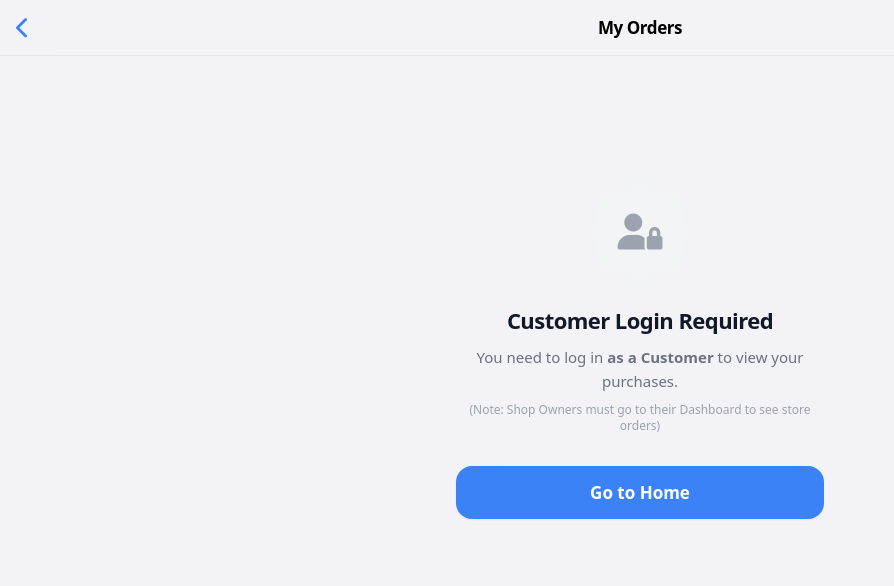
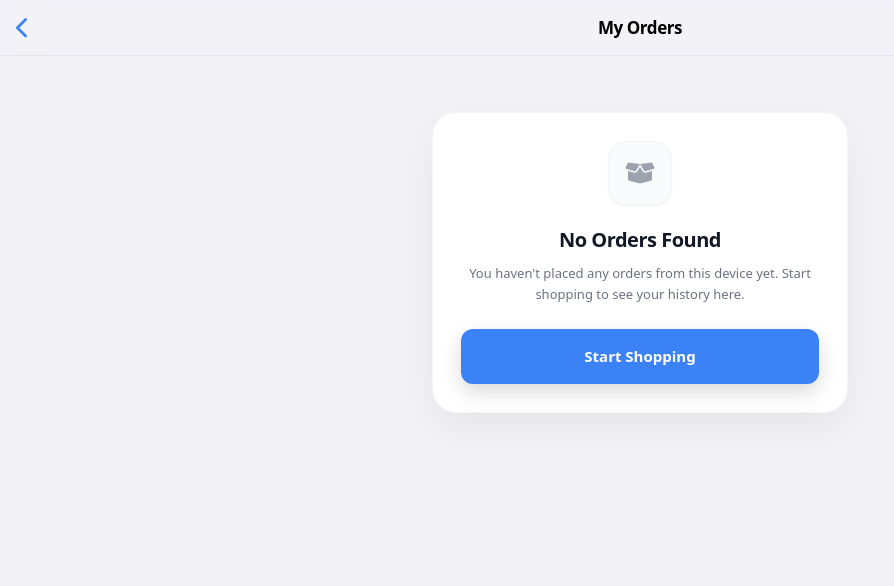
Before and after one commit to bikripage/Online, a website: page my-orders.html in a window 1280 px wide. Shown: the whole page, without its empty margins (0-894 px from the left). Drawn offline with nearby package versions, Linux system fonts and the light colour scheme.

Commit message:
Update my-orders.html

```diff
--- a/my-orders.html
+++ b/my-orders.html
@@ -85,24 +85,32 @@
     </main>
 
     <script>
-        document.addEventListener('DOMContentLoaded', () => {
+                document.addEventListener('DOMContentLoaded', () => {
+            // सिस्टम खुद चेक करेगा कि इस फोन से कोई ऑर्डर हुआ है या नहीं
             const custPhone = localStorage.getItem('BikriPage_customer_phone');
             const container = document.getElementById('orders-container');
 
-            // Clear instructions for Shop Owners vs Customers
             if (!custPhone) {
                 container.innerHTML = `
-                    <div class="text-center py-16 px-6 animate-slide-up mt-10">
-                        <div class="w-24 h-24 bg-gray-100 text-gray-400 rounded-full flex items-center justify-center mx-auto mb-6 text-4xl"><i class="fas fa-user-lock"></i></div>
-                        <h3 class="font-bold text-gray-900 text-[22px] tracking-tight mb-2">Customer Login Required</h3>
-                        <p class="text-gray-500 text-[15px] mb-8 leading-relaxed">You need to log in <b>as a Customer</b> to view your purchases.<br><span class="text-xs text-gray-400 mt-2 block">(Note: Shop Owners must go to their Dashboard to see store orders)</span></p>
-                        <a href="index.html" class="inline-block w-full bg-blue-500 hover:bg-blue-600 text-white py-3.5 rounded-2xl font-semibold text-[17px] active:scale-95 transition-transform shadow-sm">Go to Home</a>
+                    <div class="bg-white rounded-3xl p-7 shadow-[0_15px_40px_rgba(0,0,0,0.06)] border border-gray-100 animate-slide-up mt-8 text-center">
+                        <div class="w-16 h-16 bg-gray-50 text-gray-400 rounded-[18px] flex items-center justify-center mx-auto mb-5 text-2xl shadow-sm border border-gray-100">
+                            <i class="fas fa-box-open"></i>
+                        </div>
+                        <h3 class="font-black text-gray-900 text-[20px] tracking-tight mb-2">No Orders Found</h3>
+                        <p class="text-gray-500 text-[13px] mb-6 leading-relaxed font-medium">You haven't placed any orders from this device yet. Start shopping to see your history here.</p>
+
+                        <a href="index.html" class="inline-block w-full bg-blue-500 hover:bg-blue-600 text-white font-bold py-4 rounded-xl active:scale-95 transition-all text-[15px] shadow-[0_8px_20px_rgba(0,0,0,0.15)]">
+                            Start Shopping
+                        </a>
                     </div>`;
                 return;
             }
 
+            // अगर इसी फोन से ऑर्डर हुआ है, तो सीधा लिस्ट दिखा देगा
             fetchMyOrders(custPhone);
         });
+
+        // (पुराना savePhoneAndTrack वाला फंक्शन अब मिटा दें, उसकी जरूरत नहीं है)
 
         async function fetchMyOrders(phone) {
             const container = document.getElementById('orders-container');
```
